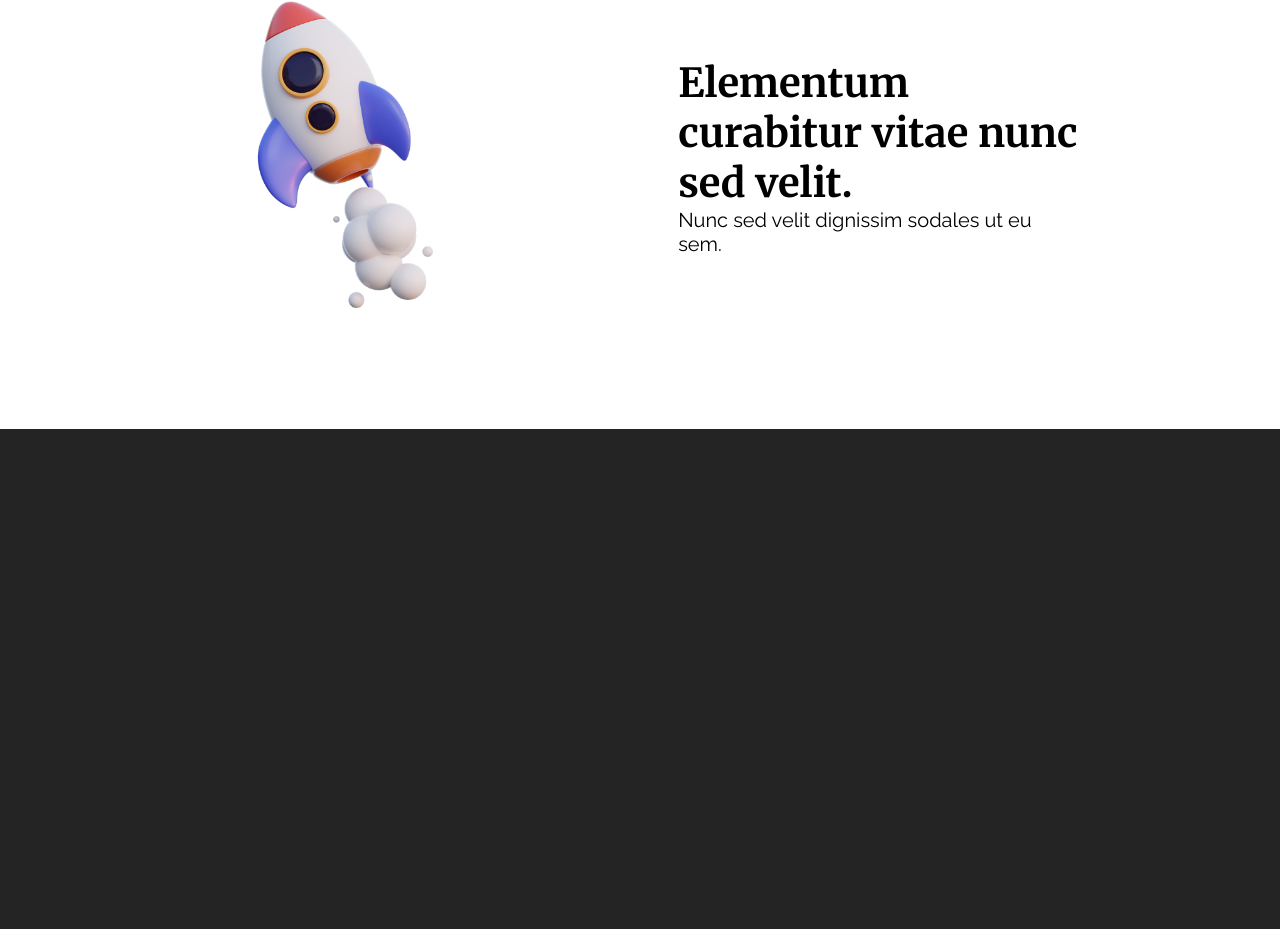
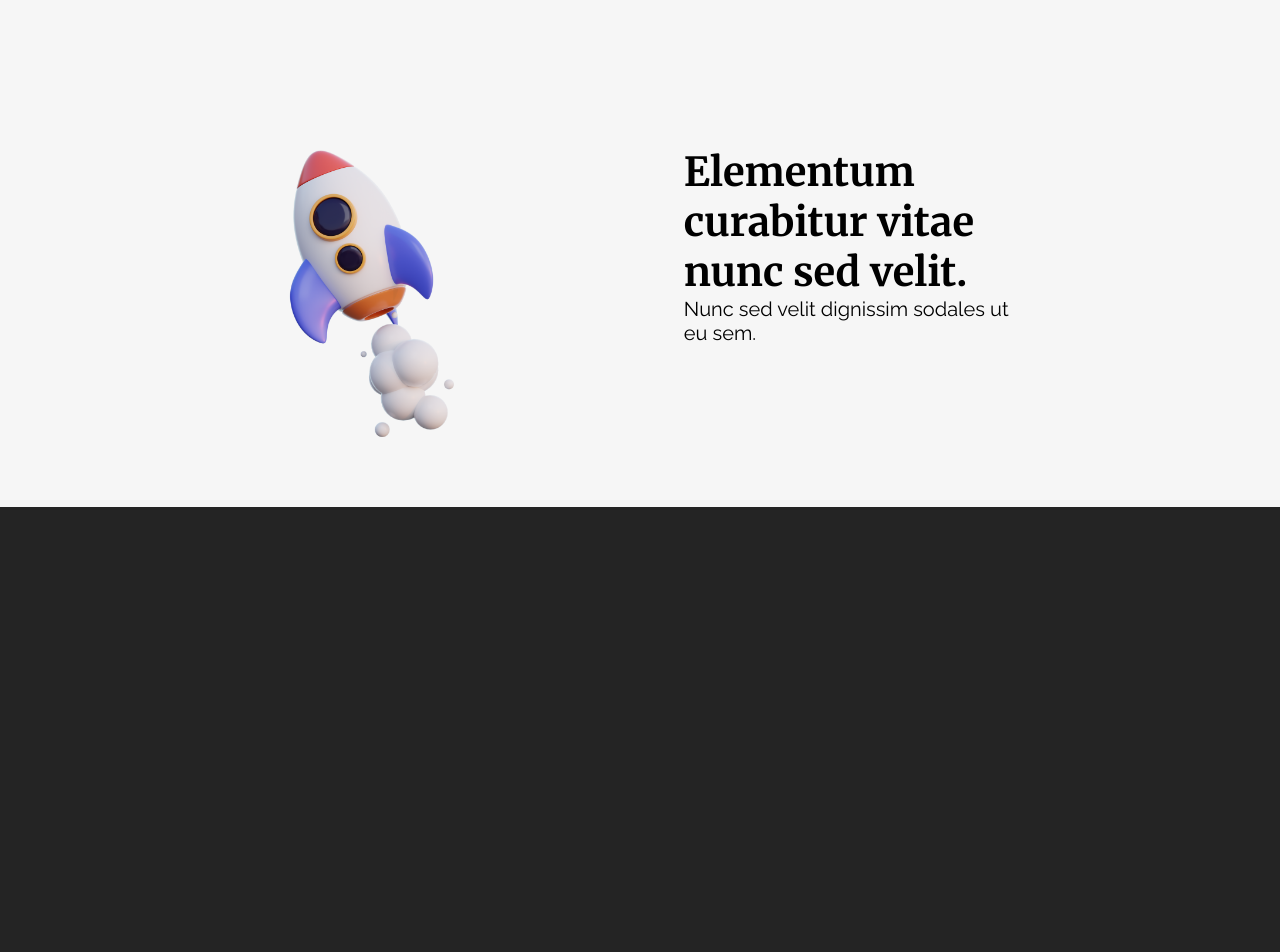
Before and after one commit to sergiogonzalezyes/Chat-Appliacation3, a React (Vite) app in the folder Chat-Application/: page / in a window 1280 px wide. Shown: the part 1216-2168 px from the top of the page. Before the commit the page ends 2145 px from the top, so only its background shows below. Built offline with nearby package versions, Linux system fonts and the light colour scheme.

Commit message:
got a better color organize css more and html

```diff
--- a/Chat-Application/src/App.css
+++ b/Chat-Application/src/App.css
@@ -132,7 +132,8 @@ input {
     text-align: left;
 }
 .container_1 {
-    background-color: white;
+    background-color: #f6f6f6;
+    padding: 50px;
 }
 /* component 2  */
 .Describe_Web_Site_2 {
@@ -142,13 +143,13 @@ input {
     width: 100%;
     text-align: left;
     color: black;
+    margin-bottom: 100px;
 }
 p {
     color: black;
 }
 
 .contact_us {
-    margin-top: 100px;
     background-color: #242424;
     height: 500px;
 }
```
